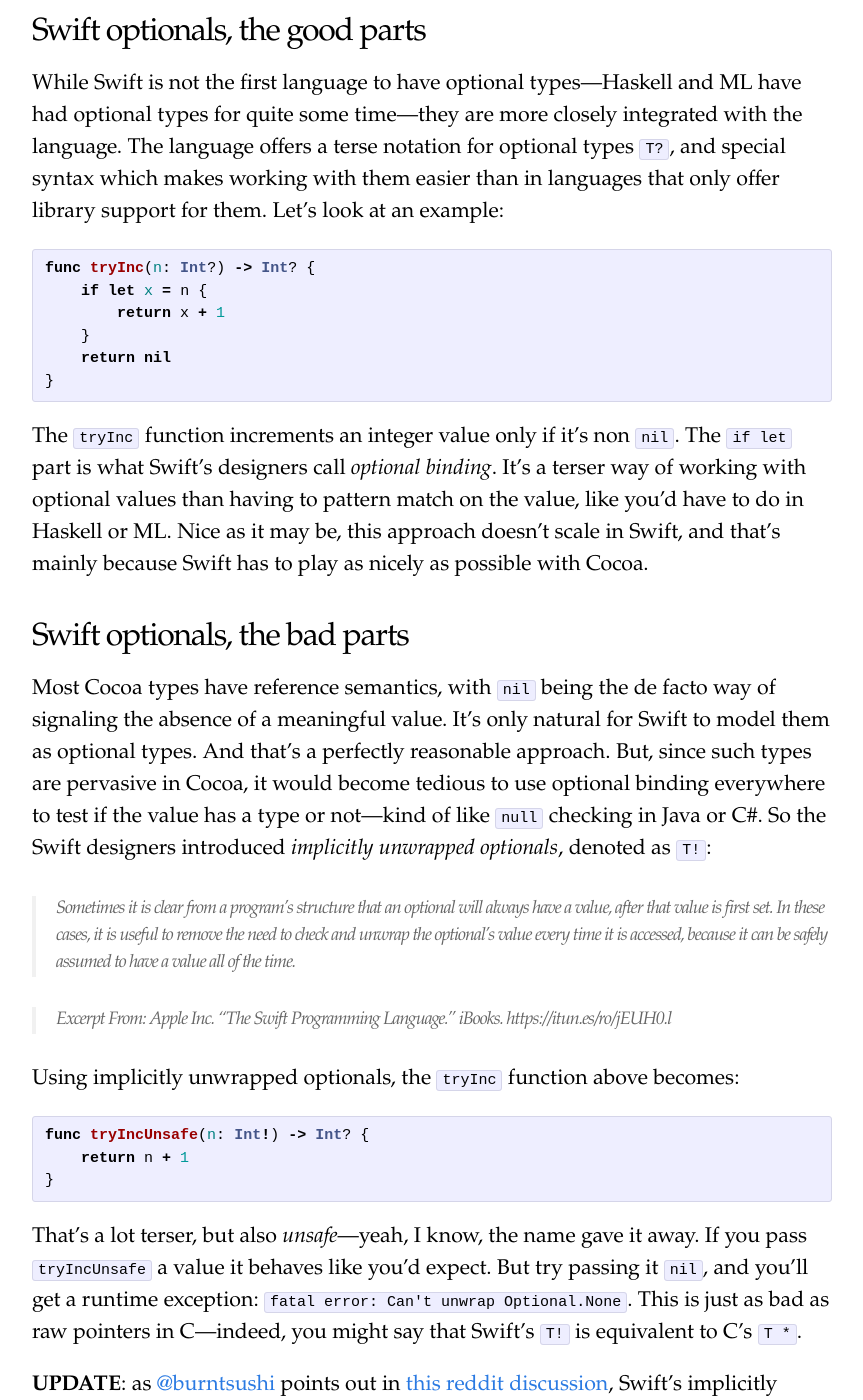
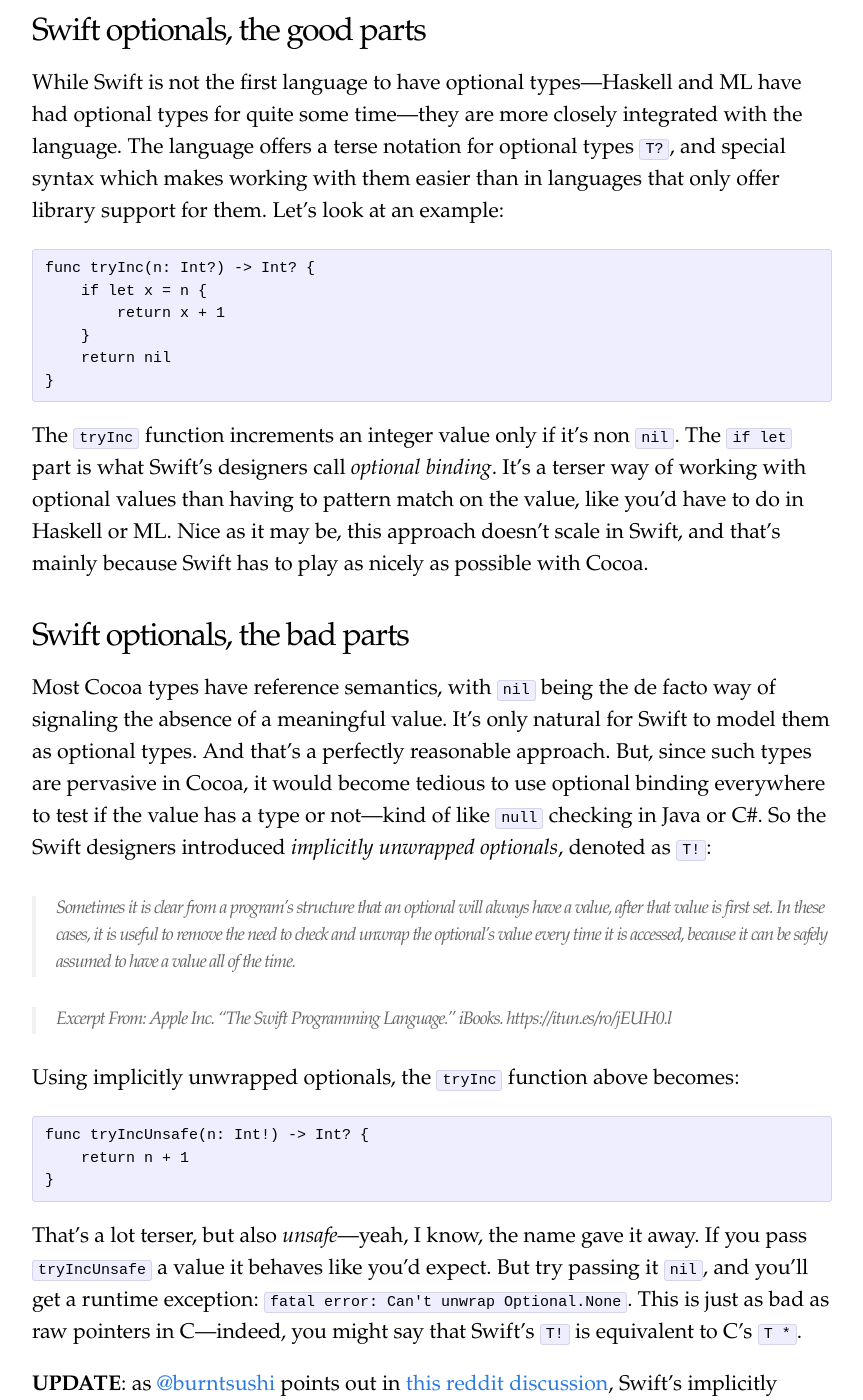
Before and after one commit to muscar/muscar.github.com, a Jekyll site: the page built from _posts/2014-06-12-swift-doesnt-solve-the-null-reference-problem.markdown, in a window 1280 px wide and 1400 px high, scrolled down 394 px. Shown: the whole window, without its empty margins (208-1071 px from the left). Built offline with Jekyll 4.4.1, drawn with Linux system fonts in a browser that asks for light colours.

Commit message:
Removed syntax highlighting for now.

```diff
--- a/_posts/2014-06-12-swift-doesnt-solve-the-null-reference-problem.markdown
+++ b/_posts/2014-06-12-swift-doesnt-solve-the-null-reference-problem.markdown
@@ -18,14 +18,12 @@ with the language. The language offers a terse notation for optional types `T?`,
 and special syntax which makes working with them easier than in languages that
 only offer library support for them. Let's look at an example:
 
-{% highlight swift %}
-func tryInc(n: Int?) -> Int? {
-    if let x = n {
-        return x + 1
+    func tryInc(n: Int?) -> Int? {
+        if let x = n {
+            return x + 1
+        }
+        return nil
     }
-    return nil
-}
-{% endhighlight %}
 
 The `tryInc` function increments an integer value only if it's non `nil`. The
 `if let` part is what Swift's designers call _optional binding_. It's a terser
@@ -53,11 +51,9 @@ unwrapped optionals_, denoted as `T!`:
 
 Using implicitly unwrapped optionals, the `tryInc` function above becomes:
 
-{% highlight swift %}
-func tryIncUnsafe(n: Int!) -> Int? {
-    return n + 1
-}
-{% endhighlight %}
+    func tryIncUnsafe(n: Int!) -> Int? {
+        return n + 1
+    }
 
 That's a lot terser, but also _unsafe_---yeah, I know, the name gave it away. If
 you pass `tryIncUnsafe` a value it behaves like you'd expect. But try passing it
```
